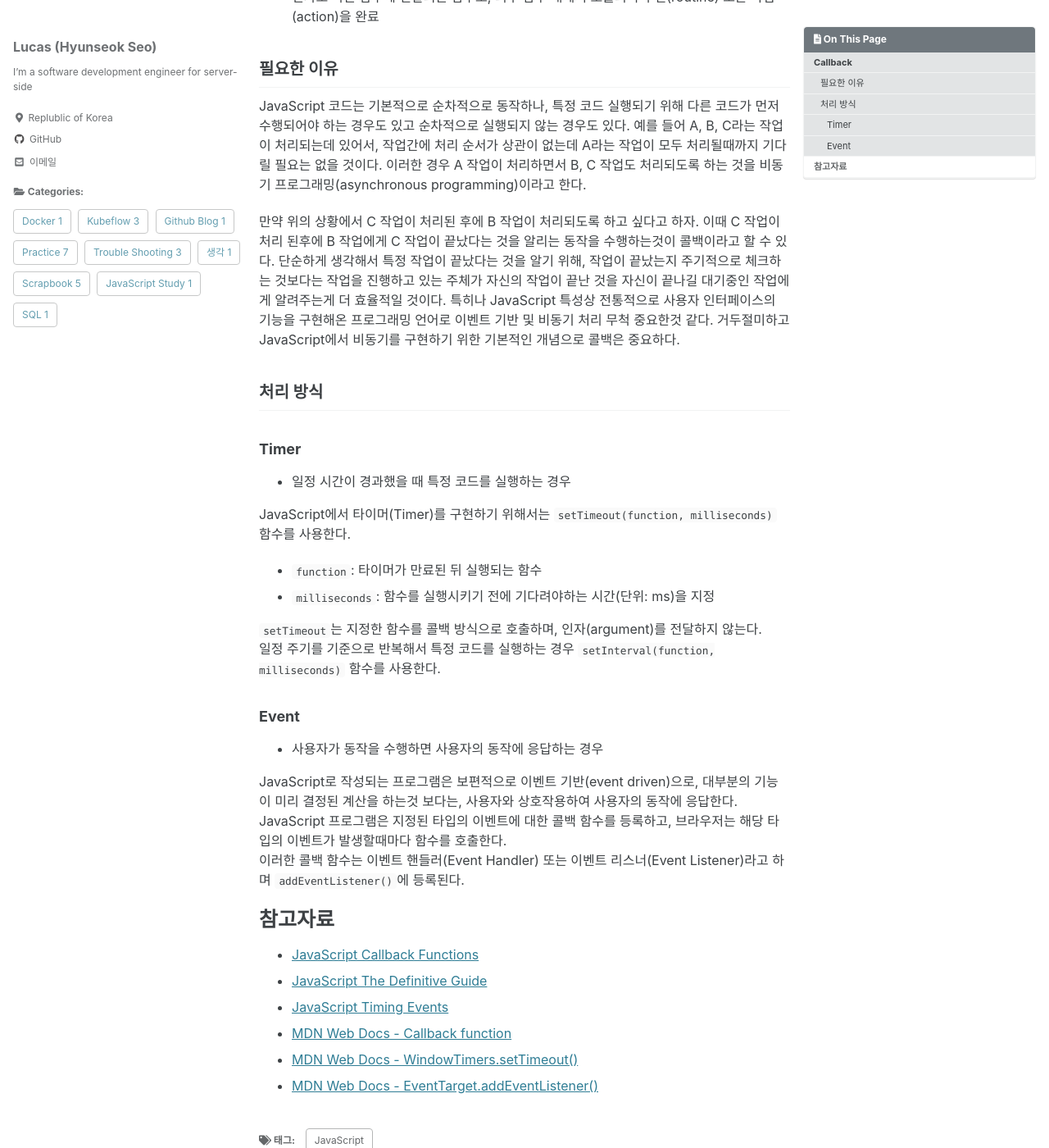
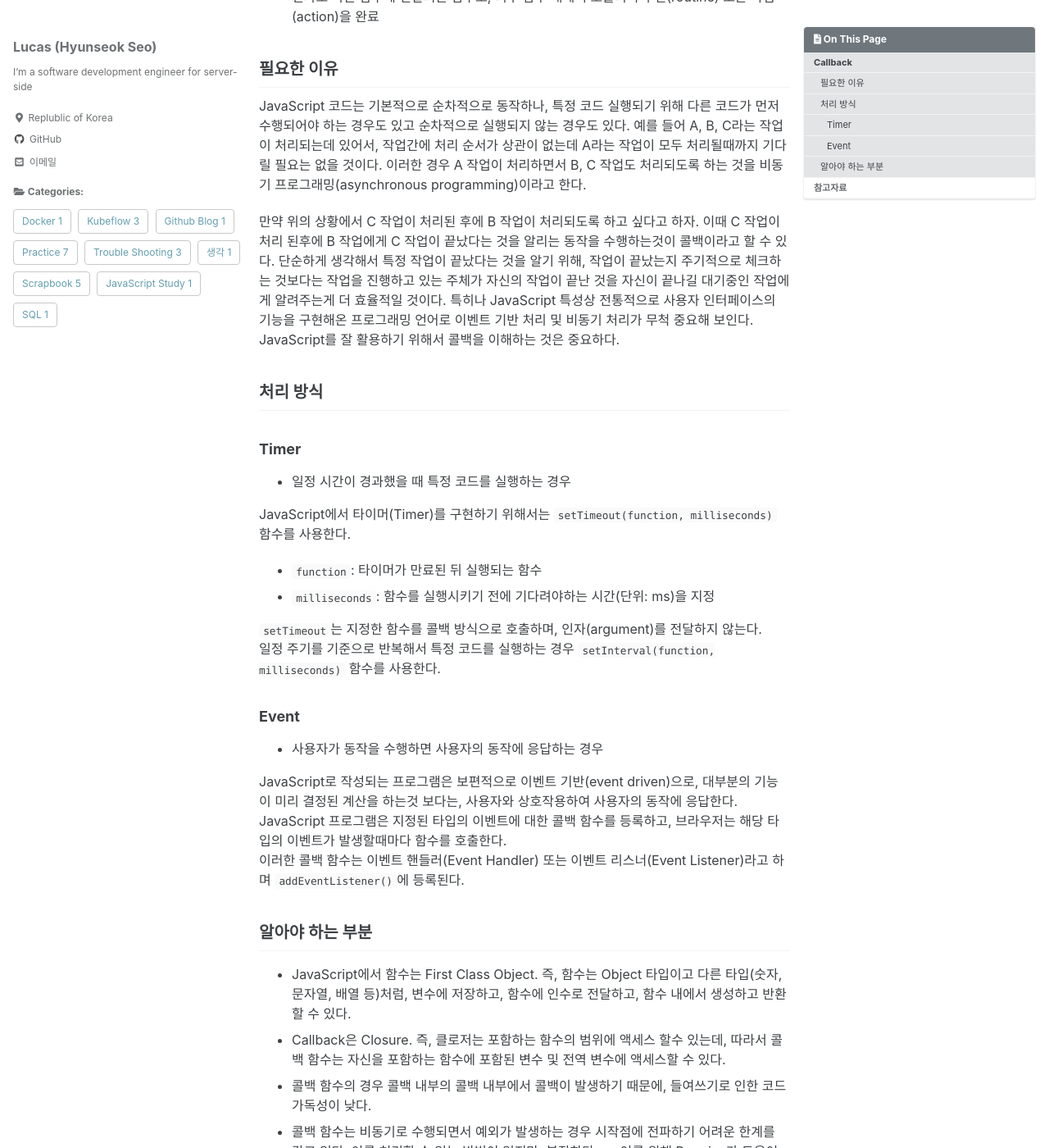
Before and after one commit to lucaseo90/lucaseo90, a Jekyll site: the page built from _posts/2021-04-15-javascript-callback.md, in a window 1280 px wide and 1400 px high, scrolled down 247 px. Shown: the whole window at 82% size. Built offline with Jekyll 4.4.1, drawn with Linux system fonts in a browser that asks for light colours; cached includes are drawn as plain includes; comment, search, counter and statistics services are not loaded; some of the changed text lies outside the part shown.

Commit message:
Update a post about the javascript callback
Add what you need to know to understand callback

```diff
--- a/_posts/2021-04-15-javascript-callback.md
+++ b/_posts/2021-04-15-javascript-callback.md
@@ -21,15 +21,9 @@ categories:
 * 인자로 다른 함수에 전달되는 함수로, 외부 함수 내에서 호출되어 루틴(routine) 또는 작업(action)을 완료
 
 ## 필요한 이유
-JavaScript 코드는 기본적으로 순차적으로 동작하나, 특정 코드 실행되기 위해 다른 코드가 먼저 수행되어야 하는 경우도 있고 순차적으로 실행되지 않는 경우도 있다.
-예를 들어 A, B, C라는 작업이 처리되는데 있어서, 작업간에 처리 순서가 상관이 없는데 A라는 작업이 모두 처리될때까지 기다릴 필요는 없을 것이다.
-이러한 경우 A 작업이 처리하면서 B, C 작업도 처리되도록 하는 것을 비동기 프로그래밍(asynchronous programming)이라고 한다.
+JavaScript 코드는 기본적으로 순차적으로 동작하나, 특정 코드 실행되기 위해 다른 코드가 먼저 수행되어야 하는 경우도 있고 순차적으로 실행되지 않는 경우도 있다.  예를 들어 A, B, C라는 작업이 처리되는데 있어서, 작업간에 처리 순서가 상관이 없는데 A라는 작업이 모두 처리될때까지 기다릴 필요는 없을 것이다. 이러한 경우 A 작업이 처리하면서 B, C 작업도 처리되도록 하는 것을 비동기 프로그래밍(asynchronous programming)이라고 한다.
 
-만약 위의 상황에서 C 작업이 처리된 후에 B 작업이 처리되도록 하고 싶다고 하자.
-이때 C 작업이 처리 된후에 B 작업에게 C 작업이 끝났다는 것을 알리는 동작을 수행하는것이 콜백이라고 할 수 있다.
-단순하게 생각해서 특정 작업이 끝났다는 것을 알기 위해, 작업이 끝났는지 주기적으로 체크하는 것보다는 작업을 진행하고 있는 주체가 자신의 작업이 끝난 것을 자신이
-끝나길 대기중인 작업에게 알려주는게 더 효율적일 것이다. 특히나 JavaScript 특성상 전통적으로 사용자 인터페이스의 기능을 구현해온 프로그래밍 언어로 이벤트 기반
-및 비동기 처리 무척 중요한것 같다. 거두절미하고 JavaScript에서 비동기를 구현하기 위한 기본적인 개념으로 콜백은 중요하다.
+만약 위의 상황에서 C 작업이 처리된 후에 B 작업이 처리되도록 하고 싶다고 하자. 이때 C 작업이 처리 된후에 B 작업에게 C 작업이 끝났다는 것을 알리는 동작을 수행하는것이 콜백이라고 할 수 있다. 단순하게 생각해서 특정 작업이 끝났다는 것을 알기 위해, 작업이 끝났는지 주기적으로 체크하는 것보다는 작업을 진행하고 있는 주체가 자신의 작업이 끝난 것을 자신이 끝나길 대기중인 작업에게 알려주는게 더 효율적일 것이다. 특히나 JavaScript 특성상 전통적으로 사용자 인터페이스의 기능을 구현해온 프로그래밍 언어로 이벤트 기반 처리 및 비동기 처리가 무척 중요해 보인다. JavaScript를 잘 활용하기 위해서 콜백을 이해하는 것은 중요하다.
 
 ## 처리 방식
 
@@ -50,6 +44,12 @@ JavaScript로 작성되는 프로그램은 보편적으로 이벤트 기반(even
 JavaScript 프로그램은 지정된 타입의 이벤트에 대한 콜백 함수를 등록하고, 브라우저는 해당 타입의 이벤트가 발생할때마다 함수를 호출한다.
 이러한 콜백 함수는 이벤트 핸들러(Event Handler) 또는 이벤트 리스너(Event Listener)라고 하며 `addEventListener()`에 등록된다.
 
+## 알아야 하는 부분
+* JavaScript에서 함수는 First Class Object. 즉, 함수는 Object 타입이고 다른 타입(숫자, 문자열, 배열 등)처럼, 변수에 저장하고, 함수에 인수로 전달하고, 함수 내에서 생성하고 반환할 수 있다.
+* Callback은 Closure. 즉, 클로저는 포함하는 함수의 범위에 액세스 할수 있는데, 따라서 콜백 함수는 자신을 포함하는 함수에 포함된 변수 및 전역 변수에 액세스할 수 있다.
+* 콜백 함수의 경우 콜백 내부의 콜백 내부에서 콜백이 발생하기 때문에, 들여쓰기로 인한 코드 가독성이 낮다.
+* 콜백 함수는 비동기로 수행되면서 예외가 발생하는 경우 시작점에 전파하기 어려운 한계를 갖고 있다. 이를 처리할 수 있는 방법이 있지만, 복잡하다. -> 이를 위해 Promise가 도움이 된다.
+
 # 참고자료
 * [JavaScript Callback Functions](https://www.freecodecamp.org/news/javascript-callback-functions-what-are-callbacks-in-js-and-how-to-use-them/)
 * [JavaScript The Definitive Guide](https://www.amazon.com/JavaScript-Definitive-Most-Used-Programming-Language/dp/1491952024/ref=sr_1_1?dchild=1&keywords=JavaScript+The+Definitive+Guide&qid=1618483518&s=books&sr=1-1)
@@ -57,3 +57,4 @@ JavaScript 프로그램은 지정된 타입의 이벤트에 대한 콜백 함수
 * [MDN Web Docs - Callback function](https://developer.mozilla.org/en-US/docs/Glossary/Callback_function)
 * [MDN Web Docs - WindowTimers.setTimeout()](https://developer.mozilla.org/ko/docs/Web/API/WindowOrWorkerGlobalScope/setTimeout)
 * [MDN Web Docs - EventTarget.addEventListener()](https://developer.mozilla.org/ko/docs/Web/API/EventTarget/addEventListener)
+* [Understand JavaScript Callback Functions and Use Them](http://javascriptissexy.com/understand-javascript-callback-functions-and-use-them/)
```
